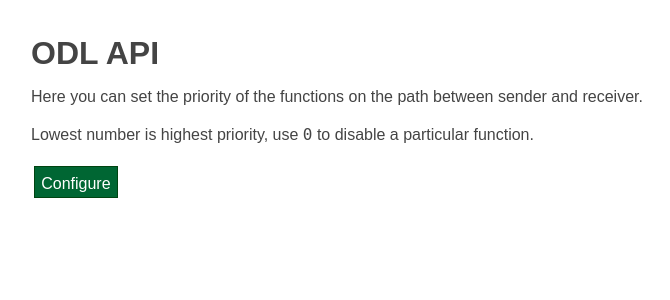
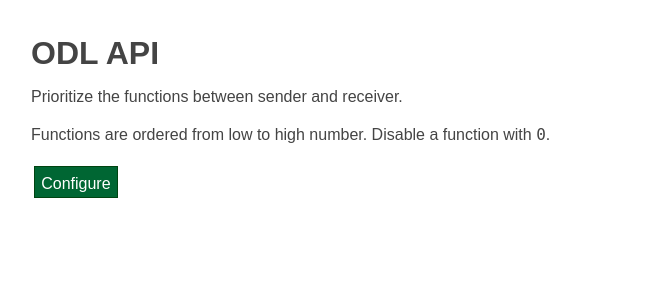
Before and after one commit to fkooman/odl-api, a PHP site: template views/index.twig in a window 1280 px wide. Shown: the top 300 px of the page, without its empty margins (284-954 px from the left). Run offline with PHP 8.4, Linux system fonts and the light colour scheme; the template is opened without the code that fills it, so the values that code supplies are empty; some libraries are stand-ins or nearby versions.

Commit message:
improve help text

```diff
--- a/views/index.twig
+++ b/views/index.twig
@@ -10,8 +10,8 @@
         <div class="output">{{ output|e|nl2br }}</div>
         {% endif %}
 
-        <p>Here you can set the priority of the functions on the path between sender and receiver.</p>
-        <p>Lowest number is highest priority, use <code>0</code> to disable a particular function.</p>
+        <p>Prioritize the functions between sender and receiver.</p>
+        <p>Functions are ordered from low to high number. Disable a function with <code>0</code>.</p>
 
         <form method="post">
             {% for location in supportedLocations %}
```
